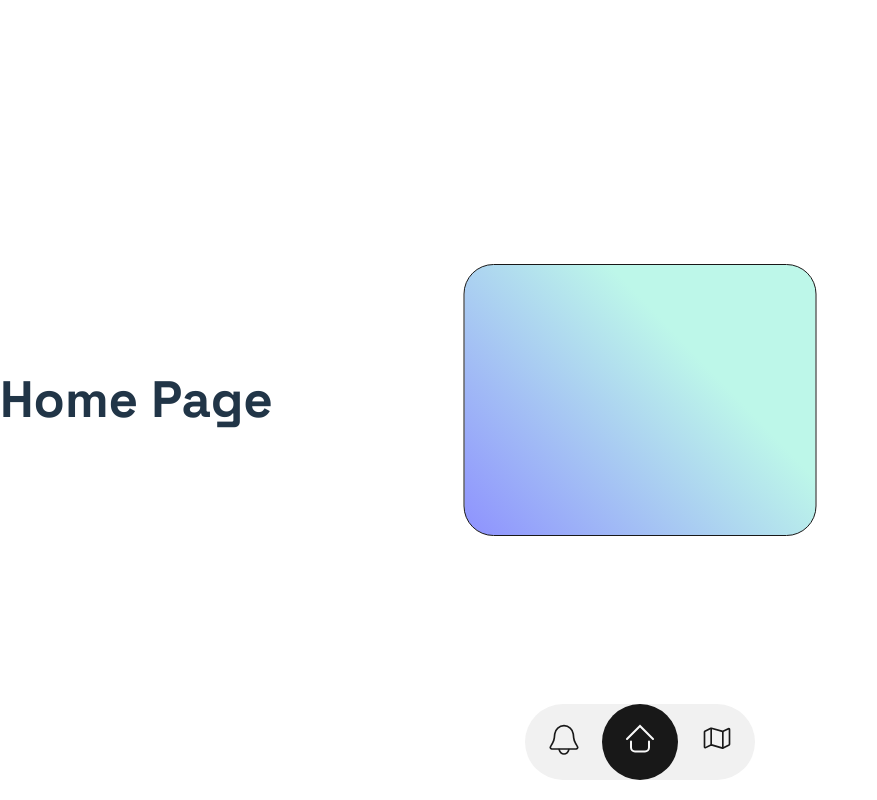
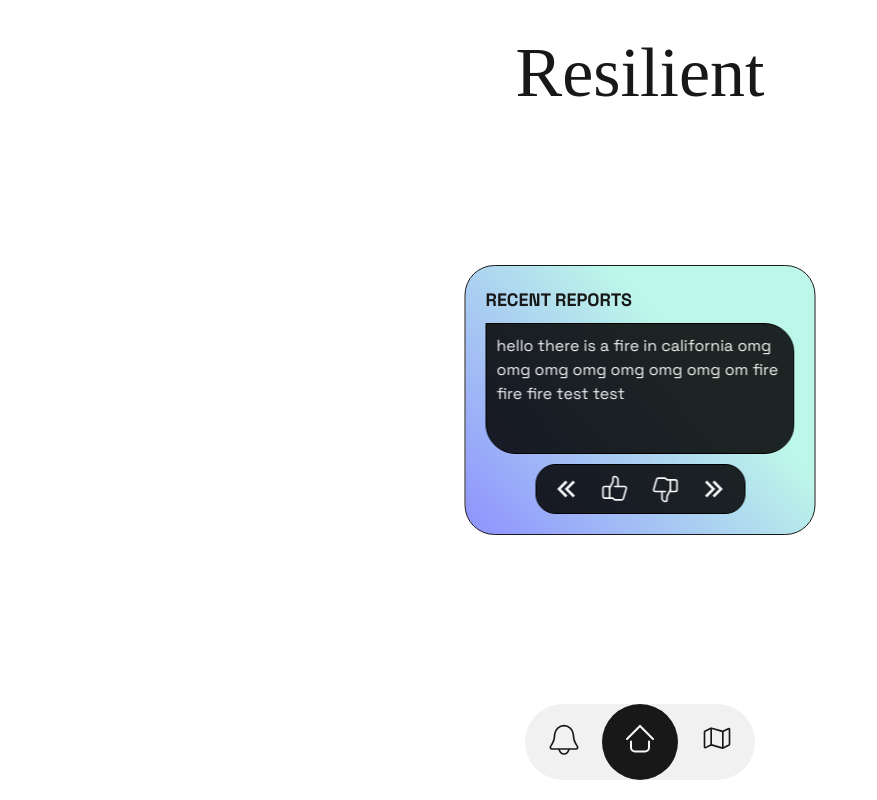
Before and after one commit to Gurvirr/Resilient, a React (Vite) app: page /home in a window 1280 px wide. Shown: the whole page, without its empty margins (0-877 px from the left). Built offline with nearby package versions, Linux system fonts and the light colour scheme.

Commit message:
Homepage finished

```diff
--- a/src/App.css
+++ b/src/App.css
@@ -1,3 +1,14 @@
+.main-title {
+  font-size: 70px;
+  font-family: Slagless;
+  color: #181818;
+  position: absolute;
+  top: 20px;
+  left: 50%;
+  transform: translateX(-50%);
+  margin: 0;
+}
+
 .rounded-rectangle {
   width: 230px;
   height: 76px;
@@ -66,11 +77,97 @@
   background: var(--RESILIENT, linear-gradient(226deg, #BDF7E9 33.75%, #8E92FE 99.71%));
   border: 1px solid #181818;
   border-radius: 30px;
-  display: flex;
-  justify-content: center;
-  align-items: center;
   position: absolute;
   top: 50%;
   left: 50%;
   transform: translate(-50%, -50%);
+  padding: 20px; /* Add padding for inner spacing */
+  box-sizing: border-box;
+  display: flex;
+  flex-direction: column;
+  justify-content: flex-start; /* Align content to the top */
+  align-items: flex-start; /* Align content to the left */
+  gap: 10px; /* Add spacing between children */
 }
+
+.recent-reports-title {
+  font-size: 18px;
+  font-weight: bold;
+  color: #181818;
+  margin: 0; /* Remove default margin */
+  align-self: flex-start; /* Ensure alignment to the left */
+}
+
+.custom-rectangle {
+  border-radius: 0px 30px 30px 30px;
+  border: 1px solid #000;
+  background: rgba(0, 0, 0, 0.85);
+  backdrop-filter: blur(20.4px);
+  width: 309px;
+  height: 131px;
+  color: #f1f1f1;
+  padding: 10px;
+  box-sizing: border-box;
+}
+
+.additional-box {
+  border-radius: 20px;
+  border: 1px solid #000;
+  background: rgba(0, 0, 0, 0.85);
+  backdrop-filter: blur(20.4px);
+  width: 210px;
+  height: 50px;
+  display: flex;
+  justify-content: space-between;
+  align-items: center;
+  padding: 0 10px;
+  box-sizing: border-box;
+  margin: 0 auto;
+}
+
+.icon {
+  width: 40px;
+  height: 40px;
+  display: flex;
+  justify-content: center;
+  align-items: center;
+  cursor: pointer; /* Add pointer cursor to indicate interactivity */
+  transition: background-color 0.3s ease, transform 0.3s ease; /* Smooth transition */
+}
+
+.icon:active {
+  background-color: rgba(255, 255, 255, 0.1); /* Light active effect */
+  transform: scale(1.1); /* Slight zoom effect on active */
+}
+
+.icon:hover {
+  background-color: rgba(255, 255, 255, 0.1); /* Light hover effect */
+  transform: scale(1.1); /* Slight zoom effect on hover */
+}
+
+.additional-box-wrapper {
+  display: flex;
+  justify-content: center;
+  align-items: center;
+  width: 100%; /* Take full width of parent */
+  height: 100%; /* Take full height of parent */
+}
+
+button {
+  all: unset; /* Resets all default button styles */
+  cursor: pointer; /* Keeps the pointer cursor for clickable buttons */
+  display: flex; /* Makes the button a flex container */
+  justify-content: center; /* Centers the content horizontally */
+  align-items: center; /* Centers the content vertically */
+  width: 50px; /* Set a fixed width */
+  height: 50px; /* Set a fixed height */
+  border-radius: 50%; /* Makes the button round */
+  background-color: transparent; /* Remove background */
+}
+
+button:focus,
+button:active {
+  outline: none; /* Removes the outline */
+  border: none; /* Removes any border */
+  box-shadow: none; /* Removes any box-shadow */
+}
--- a/src/App.jsx
+++ b/src/App.jsx
@@ -1,4 +1,3 @@
-// src/App.js
 import { useState } from 'react';
 import { BrowserRouter as Router, Route, Routes, Link } from 'react-router-dom';
 import './App.css';
@@ -15,6 +14,7 @@ function App() {
 
   return (
     <Router>
+      <p className="main-title">Resilient</p>
 
       <div className="rounded-rectangle">
         <div className="red-circle-left"></div>
@@ -26,18 +26,18 @@ function App() {
             className={`circle-button ${activeButton === 'left' ? 'active' : ''}`}
             onClick={() => handleButtonClick('left')}
           >
-            <Link to="/alert">
+            <Link to="/alerts">
               <svg xmlns="http://www.w3.org/2000/svg" width="40" height="40" viewBox="0 0 40 40" fill="none">
                 <path
                   d="M10.7464 14.949C11.2703 10.2338 15.2558 6.66663 20 6.66663V6.66663C24.7442 6.66663 28.7297 10.2338 29.2536 14.949L29.6733 18.726C29.6786 18.7742 29.6813 18.7982 29.684 18.8221C29.8989 20.6949 30.5085 22.5008 31.4726 24.1208C31.4849 24.1414 31.4973 24.1622 31.5222 24.2037L32.4856 25.8093C33.3599 27.2664 33.797 27.995 33.7026 28.5931C33.6399 28.991 33.435 29.3527 33.1261 29.6113C32.6618 30 31.8122 30 30.1129 30H9.88705C8.18781 30 7.33818 30 6.87389 29.6113C6.56496 29.3527 6.36014 28.991 6.29735 28.5931C6.20299 27.995 6.64011 27.2664 7.51437 25.8093L8.47776 24.2037C8.50268 24.1622 8.51515 24.1414 8.52741 24.1208C9.49147 22.5008 10.1011 20.6949 10.316 18.8221C10.3187 18.7982 10.3214 18.7742 10.3267 18.726L10.7464 14.949Z"
                   stroke={activeButton === 'left' ? '#f8f8f8' : '#181818'}
-                  stroke-width="1.66667"
+                  strokeWidth="1.66667"
                 />
                 <path
                   d="M15.1704 30.6764C15.4552 31.9168 16.083 33.0128 16.9562 33.7946C17.8294 34.5763 18.8993 35 20 35C21.1007 35 22.1706 34.5763 23.0438 33.7946C23.917 33.0128 24.5448 31.9168 24.8296 30.6764"
                   stroke={activeButton === 'left' ? '#f8f8f8' : '#181818'}
-                  stroke-width="1.66667"
-                  stroke-linecap="round"
+                  strokeWidth="1.66667"
+                  strokeLinecap="round"
                 />
               </svg>
             </Link>
@@ -54,14 +54,14 @@ function App() {
                 <path
                   d="M23 17.5V23.5C23 25.7091 21.2091 27.5 19 27.5H9C6.79086 27.5 5 25.7091 5 23.5V17.5"
                   stroke={activeButton === 'center' ? '#f8f8f8' : '#181818'}
-                  stroke-width="2"
-                  stroke-linecap="round"
+                  strokeWidth="2"
+                  strokeLinecap="round"
                 />
                 <path
                   d="M1 15L14 2L27 15"
                   stroke={activeButton === 'center' ? '#f8f8f8' : '#181818'}
-                  stroke-width="2"
-                  stroke-linecap="round"
+                  strokeWidth="2"
+                  strokeLinecap="round"
                 />
               </svg>
             </Link>
@@ -78,17 +78,17 @@ function App() {
                 <path
                   d="M32.5 25.3698V10.3802C32.5 9.82268 31.9133 9.46005 31.4146 9.70939L26.0943 12.3696C25.9264 12.4535 25.7332 12.4714 25.5528 12.4199L14.4472 9.24683C14.2668 9.19528 14.0736 9.21324 13.9057 9.29716L7.91459 12.2927C7.6605 12.4198 7.5 12.6795 7.5 12.9635V27.9532C7.5 28.5107 8.08674 28.8733 8.58541 28.624L13.9057 25.9638C14.0736 25.8799 14.2668 25.8619 14.4472 25.9135L25.5528 29.0865C25.7332 29.1381 25.9264 29.1201 26.0943 29.0362L32.0854 26.0406C32.3395 25.9136 32.5 25.6539 32.5 25.3698Z"
                   stroke={activeButton === 'right' ? '#f8f8f8' : '#181818'}
-                  stroke-width="1.66667"
+                  strokeWidth="1.66667"
                 />
                 <path
                   d="M25.8333 29.1667V12.5"
                   stroke={activeButton === 'right' ? '#f8f8f8' : '#181818'}
-                  stroke-width="1.66667"
+                  strokeWidth="1.66667"
                 />
                 <path
                   d="M14.1667 25.8334V9.16669"
                   stroke={activeButton === 'right' ? '#f8f8f8' : '#181818'}
-                  stroke-width="1.66667"
+                  strokeWidth="1.66667"
                 />
               </svg>
             </Link>
@@ -97,7 +97,7 @@ function App() {
       </div>
 
       <Routes>
-        <Route path="/alert" element={<Alerts />} />
+        <Route path="/alerts" element={<Alerts />} />
         <Route path="/home" element={<Home />} />
         <Route path="/map" element={<Map />} />
       </Routes>
--- a/src/components/Alerts.jsx
+++ b/src/components/Alerts.jsx
@@ -1,11 +1,12 @@
 import React from 'react';
 
-function Alert() {
+function Alerts() {
   return (
     <div>
-      <h1>Alert Page</h1>
+      <h1>Alerts Page</h1>
+      <p>Here are your alerts!</p>
     </div>
   );
 }
 
-export default Alert;
+export default Alerts;
--- a/src/components/Home.jsx
+++ b/src/components/Home.jsx
@@ -1,13 +1,40 @@
-// src/components/HomePage.js
 import React from 'react';
 
 function Home() {
   return (
     <div>
-      <h1>Home Page</h1>
-      <div className="container">
-        <div className="new-rectangle">
-          {/* Add content for the new rectangle here */}
+      <div className="new-rectangle">
+        <p className="recent-reports-title">RECENT REPORTS</p>
+        <div className="custom-rectangle">
+          hello there is a fire in california omg omg omg omg omg omg omg om fire fire fire test test
+        </div>
+        <div className="additional-box">
+          <button className="icon previous-icon">
+            <svg xmlns="http://www.w3.org/2000/svg" width="30" height="30" viewBox="0 0 30 30" fill="none">
+              <path d="M15 7.5L7.5 15L15 22.5" stroke="#F8F8F8" stroke-width="2.5" />
+              <path d="M22.5 7.5L15 15L22.5 22.5" stroke="#F8F8F8" stroke-width="2.5" />
+            </svg>
+          </button>
+          <button className="icon thumbs-up-icon">
+            <svg xmlns="http://www.w3.org/2000/svg" width="50" height="50" viewBox="0 0 50 50" fill="none">
+              <path d="M17.3958 36.4583H11.4583C10.3077 36.4583 9.375 35.5256 9.375 34.375V23.9583C9.375 22.8077 10.3077 21.875 11.4583 21.875H17.3958C17.5684 21.875 17.7083 22.0149 17.7083 22.1875V36.1458C17.7083 36.3184 17.5684 36.4583 17.3958 36.4583Z" stroke="#F8F8F8" stroke-width="2.08333" stroke-linecap="round" />
+              <path d="M17.7083 23.9583L21.6551 16.0649C21.7997 15.7756 21.875 15.4566 21.875 15.1332V11.4583C21.875 10.3077 22.8078 9.375 23.9583 9.375V9.375C26.2595 9.375 28.125 11.2405 28.125 13.5417V21.875" stroke="#F8F8F8" stroke-width="2.08333" stroke-linecap="round" />
+              <path d="M23.9583 21.875H36.4525C37.8411 21.875 38.841 23.2077 38.4527 24.5409L34.8121 37.0409C34.5531 37.9302 33.7381 38.5417 32.8119 38.5417H24.8213C24.2688 38.5417 23.7388 38.3222 23.3481 37.9315L22.4852 37.0685C22.0945 36.6778 21.5646 36.4583 21.0121 36.4583H17.7083" stroke="#F8F8F8" stroke-width="2.08333" stroke-linecap="round" />
+            </svg>
+          </button>
+          <button className="icon thumbs-down-icon">
+            <svg xmlns="http://www.w3.org/2000/svg" width="50" height="50" viewBox="0 0 50 50" fill="none">
+              <path d="M32.6042 13.5417L38.5417 13.5417C39.6923 13.5417 40.625 14.4744 40.625 15.625L40.625 26.0417C40.625 27.1923 39.6923 28.125 38.5417 28.125L32.6042 28.125C32.4316 28.125 32.2917 27.9851 32.2917 27.8125L32.2917 13.8542C32.2917 13.6816 32.4316 13.5417 32.6042 13.5417Z" stroke="#F8F8F8" stroke-width="2.08333" stroke-linecap="round" />
+              <path d="M32.2917 26.0417L28.3449 33.9351C28.2003 34.2244 28.125 34.5434 28.125 34.8668L28.125 38.5417C28.125 39.6923 27.1922 40.625 26.0417 40.625V40.625C23.7405 40.625 21.875 38.7595 21.875 36.4583L21.875 28.125" stroke="#F8F8F8" stroke-width="2.08333" stroke-linecap="round" />
+              <path d="M26.0417 28.125L13.5475 28.125C12.1589 28.125 11.159 26.7923 11.5473 25.4591L15.1879 12.9591C15.4469 12.0698 16.2619 11.4583 17.1881 11.4583L25.1787 11.4583C25.7312 11.4583 26.2612 11.6778 26.6519 12.0685L27.5148 12.9315C27.9055 13.3222 28.4354 13.5417 28.9879 13.5417L32.2917 13.5417" stroke="#F8F8F8" stroke-width="2.08333" stroke-linecap="round" />
+            </svg>
+          </button>
+          <button className="icon next-icon">
+            <svg xmlns="http://www.w3.org/2000/svg" width="30" height="30" viewBox="0 0 30 30" fill="none">
+              <path d="M15 22.5L22.5 15L15 7.5" stroke="#F8F8F8" stroke-width="2.5" />
+              <path d="M7.5 22.5L15 15L7.5 7.5" stroke="#F8F8F8" stroke-width="2.5" />
+            </svg>
+          </button>
         </div>
       </div>
     </div>
--- a/src/index.css
+++ b/src/index.css
@@ -4,7 +4,7 @@
   font-weight: 400;
 
   color-scheme: light dark;
-  color: rgba(63, 60, 60, 0.87);
+  color: #181818;
   background-color: #fff;
 
   font-synthesis: none;
```
Also changed, not shown: src/components/Map.jsx (+19 -4 lines).
